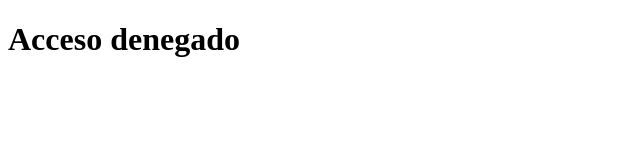
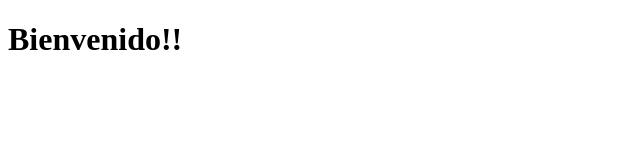
Before and after one commit to SergioChos/curso-node-restserver, a website: page public/index.html in a window 1280 px wide. Shown: the whole page, without its empty margins (0-640 px from the left). Drawn offline with Linux system fonts and the light colour scheme.

Commit message:
Version 1.0 20/07/2021

```diff
--- a/public/index.html
+++ b/public/index.html
@@ -4,9 +4,9 @@
     <meta charset="UTF-8">
     <meta http-equiv="X-UA-Compatible" content="IE=edge">
     <meta name="viewport" content="width=device-width, initial-scale=1.0">
-    <title>Acceso denegado</title>
+    <title>Home</title>
 </head>
 <body>
-    <h1>Acceso denegado</h1>
+    <h1>Bienvenido!!</h1>
 </body>
 </html>
```
